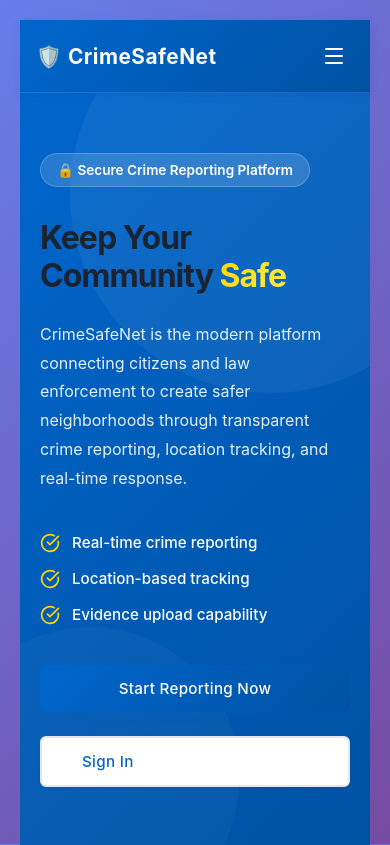
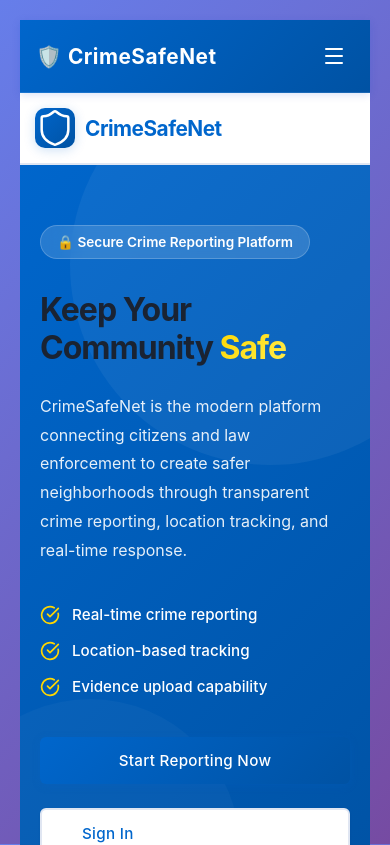
Before and after one commit to saisuswin/Crime-Safe-Net1, a React (Vite) app in the folder frontend/: page / in a window 390 px wide. Shown: the top 845 px of the page. Built offline with nearby package versions, Linux system fonts and the light colour scheme; the HTML template or start-up script is replaced by a standard one.

Commit message:
Add professional logo section to home page

```diff
--- a/frontend/src/pages/Home.css
+++ b/frontend/src/pages/Home.css
@@ -1,6 +1,44 @@
 .home {
   min-height: 100vh;
   background: #f8f9fb;
+}
+
+/* ===== LOGO SECTION ===== */
+.logo-section {
+  background: white;
+  padding: 20px;
+  border-bottom: 2px solid #e0e6f2;
+  position: sticky;
+  top: 0;
+  z-index: 100;
+}
+
+.logo-container {
+  max-width: 1400px;
+  margin: 0 auto;
+  display: flex;
+  align-items: center;
+  gap: 15px;
+}
+
+.logo-icon {
+  display: flex;
+  align-items: center;
+  justify-content: center;
+  width: 50px;
+  height: 50px;
+  background: linear-gradient(135deg, #0066cc 0%, #0052a3 100%);
+  border-radius: 10px;
+  color: white;
+  box-shadow: 0 2px 12px rgba(0, 102, 204, 0.2);
+}
+
+.logo-text {
+  font-size: 1.8rem;
+  font-weight: 700;
+  color: #0066cc;
+  letter-spacing: -0.5px;
+  margin: 0;
 }
 
 /* ===== HERO SECTION ===== */
@@ -609,6 +647,19 @@
 
 /* ===== RESPONSIVE DESIGN ===== */
 @media (max-width: 1200px) {
+  .logo-container {
+    gap: 12px;
+  }
+
+  .logo-icon {
+    width: 45px;
+    height: 45px;
+  }
+
+  .logo-text {
+    font-size: 1.5rem;
+  }
+
   .hero-wrapper {
     grid-template-columns: 1fr;
     gap: 40px;
@@ -658,6 +709,23 @@
 }
 
 @media (max-width: 768px) {
+  .logo-section {
+    padding: 15px;
+  }
+
+  .logo-container {
+    gap: 10px;
+  }
+
+  .logo-icon {
+    width: 40px;
+    height: 40px;
+  }
+
+  .logo-text {
+    font-size: 1.3rem;
+  }
+
   .hero {
     padding: 60px 20px;
     min-height: auto;
--- a/frontend/src/pages/Home.jsx
+++ b/frontend/src/pages/Home.jsx
@@ -6,6 +6,16 @@ import './Home.css';
 export function Home() {
   return (
     <div className="home">
+      {/* Logo Section */}
+      <div className="logo-section">
+        <div className="logo-container">
+          <div className="logo-icon">
+            <Shield size={40} strokeWidth={1.5} />
+          </div>
+          <h1 className="logo-text">CrimeSafeNet</h1>
+        </div>
+      </div>
+
       {/* Hero Section */}
       <section className="hero">
         <div className="hero-wrapper">
```
